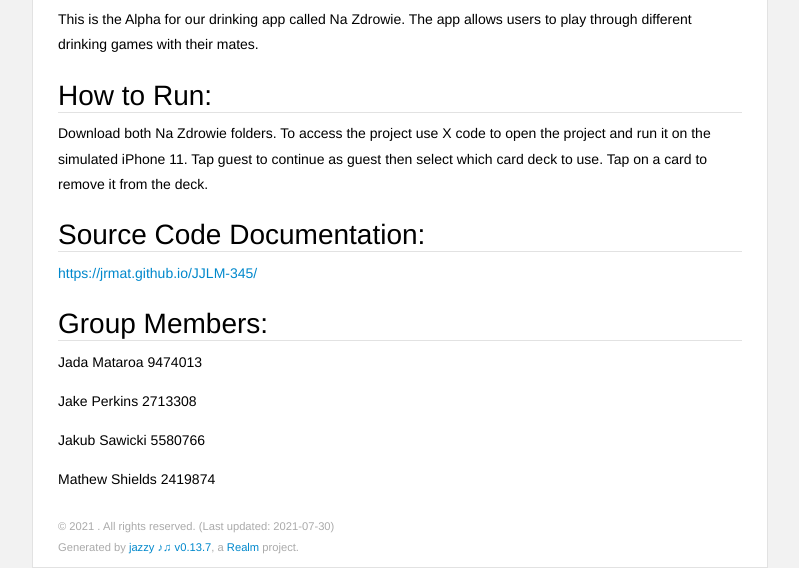
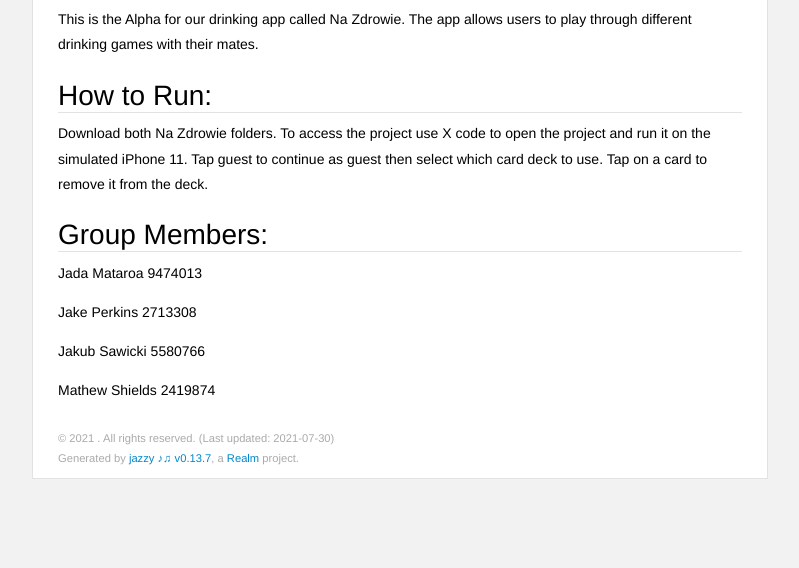
Before and after one commit to jrmat/JJLM-345, a plain HTML site: page docs/index.html in a window 1280 px wide. Shown: the part 1067-1635 px from the top of the page, without its empty margins (364-1163 px from the left). After the commit the page ends 1546 px from the top, so only its background shows below. Drawn offline with Linux system fonts and the light colour scheme.

Commit message:
Add files via upload

```diff
--- a/docs/index.html
+++ b/docs/index.html
@@ -102,9 +102,6 @@
 <h2 id='how-to-run' class='heading'>How to Run:</h2>
 
 <p>Download both Na Zdrowie folders. To access the project use X code to open the project and run it on the simulated iPhone 11. Tap guest to continue as guest then select which card deck to use. Tap on a card to remove it from the deck.</p>
-<h2 id='source-code-documentation' class='heading'>Source Code Documentation:</h2>
-
-<p><a href="https://jrmat.github.io/JJLM-345/">https://jrmat.github.io/JJLM-345/</a></p>
 <h2 id='group-members' class='heading'>Group Members:</h2>
 
 <p>Jada Mataroa 9474013</p>
```
